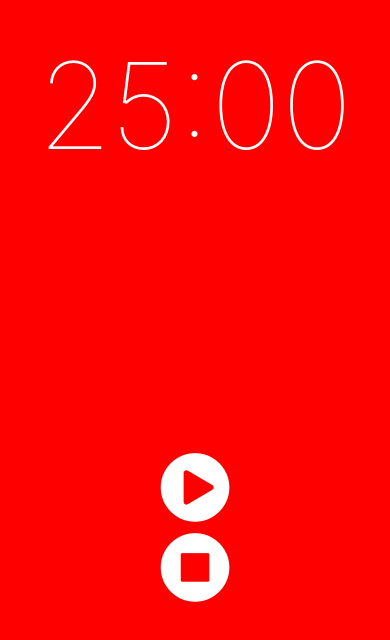
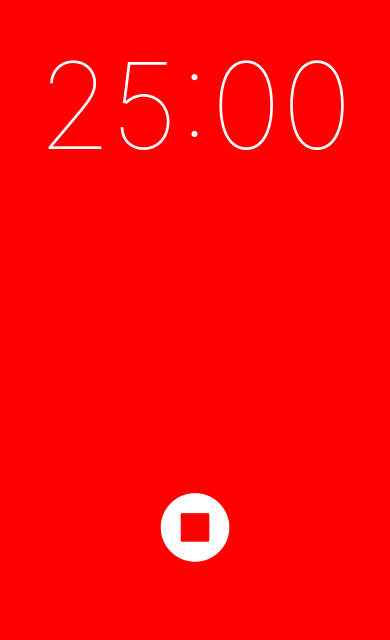
Before and after one commit to negabaro/exp-tomato-timer-clone, a React Native app: screen / in a window 390 px wide. Shown: the part 176-816 px from the top of the page. Built offline with nearby package versions, Linux system fonts and the light colour scheme.

Commit message:
11. Connecting the Components to State

```diff
--- a/App.js
+++ b/App.js
@@ -1,11 +1,24 @@
 import React from 'react';
 import { StyleSheet, Text, View } from 'react-native';
 import Timer from './components/Timer';
+import reducer from "./reducer";
+import { createStore } from 'redux';
+import { Provider } from 'react-redux';
+//리듀서의 스테이트를 앱에 복사하기 위해 provider를 사용?
 
+
+let store = createStore(reducer);
+
+console.log("store:");
+console.log(store.getState());
 
 export default class App extends React.Component {
   render() {
-    return <Timer />;
-
+    return (
+      <Provider store={store} >
+        {/* provider덕분에 타이머가 복사할 수 있는 스토어가 생김. (타이머가 store와 연결된다는 뜻) = provider는 자동으로 state를 복사하기 때문  */}
+        <Timer />
+      </Provider>
+    );
   }
 }
--- a/components/Timer/index.js
+++ b/components/Timer/index.js
@@ -1,49 +1,15 @@
-import React, { Component } from 'react';
-import { View, Text, StyleSheet, StatusBar } from 'react-native';
-import Button from '../Button';
+import { connect } from 'react-redux';
+import Timer from './presenter';
 
-class Timer extends Component {
-    render(){
-        return(
-          <View style={styles.container}>
-            <StatusBar barStyle={"light-content"} />
-            <View style={styles.upper}>
-              <Text style={styles.time}>
-                25:00
-              </Text>
-            </View>
-            <View style={styles.lower}>
-              {/* https://expo.github.io/vector-icons/  */}
-              <Button iconName="play-circle" onPress={() => alert("It works!(play)") } />
-              <Button iconName="stop-circle" onPress={() => alert("It works!(stop)") } />
-            </View>
-          </View>
-        )
-    }
 
+//스테이트에서 데이터를 가져옴
+function mapStateToProps22(state) {
+    const { isPlaying, elapsedTime, timerDuration } = state;
+    return {
+      isPlaying,
+      elapsedTime,
+      timerDuration
+    };
 }
 
-const styles = StyleSheet.create({
-   container: {
-      flex: 1,
-      backgroundColor: "red"
-   },
-   lower: {
-       flex: 1,
-       justifyContent: "center",
-       alignItems: "center"
-   },
-   upper: {
-       flex: 2,
-       justifyContent: "center",
-       alignItems: "center"
-   },
-   time: {
-       color: "white",
-       fontSize: 120,
-       fontWeight: "100"
-   }
-});
-
-
-export default Timer;
+export default connect(mapStateToProps22)(Timer);
--- /dev/null
+++ b/components/Timer/presenter.js
@@ -0,0 +1,56 @@
+import React, { Component } from 'react';
+import { View, Text, StyleSheet, StatusBar } from 'react-native';
+import Button from '../Button';
+
+class Timer extends Component {
+    render(){
+        const { isPlaying, elapsedTime, timerDuration } = this.props;
+        console.log('Timer this.props:');
+        console.log(this.props);
+        return(
+          <View style={styles.container}>
+            <StatusBar barStyle={"light-content"} />
+            <View style={styles.upper}>
+              <Text style={styles.time}>
+                25:00
+              </Text>
+            </View>
+            <View style={styles.lower}>
+              {/* https://expo.github.io/vector-icons/  */}
+
+              {/* null은 무효값이므로 &&로 대체 가능?? */}
+              {/* isPlaying ? {} : null */}
+              {/* isPlaying && {}  */}
+              { isPlaying &&<Button iconName="play-circle" onPress={() => alert("It works!(play)") } /> }
+              { !isPlaying &&<Button iconName="stop-circle" onPress={() => alert("It works!(stop)") } /> }
+            </View>
+          </View>
+        )
+    }
+
+}
+
+const styles = StyleSheet.create({
+   container: {
+      flex: 1,
+      backgroundColor: "red"
+   },
+   lower: {
+       flex: 1,
+       justifyContent: "center",
+       alignItems: "center"
+   },
+   upper: {
+       flex: 2,
+       justifyContent: "center",
+       alignItems: "center"
+   },
+   time: {
+       color: "white",
+       fontSize: 120,
+       fontWeight: "100"
+   }
+});
+
+
+export default Timer;
```
Also changed, not shown: 1 other file (tests, documents, lock files or other folders).
